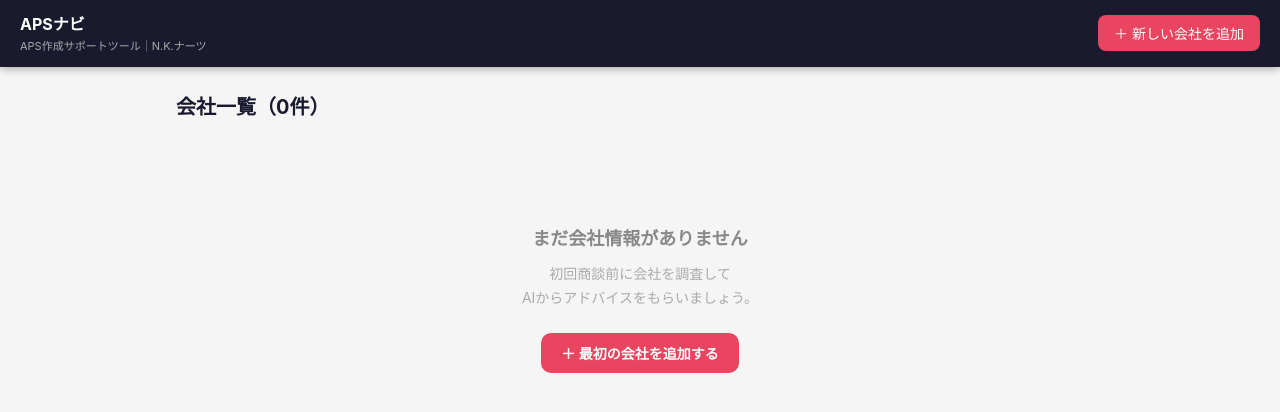
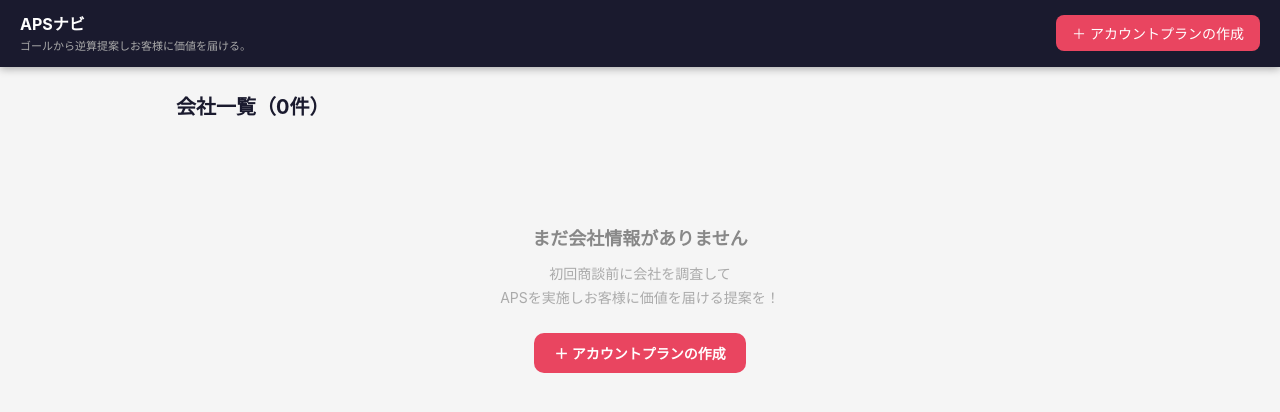
Before and after one commit to natsumi0358/aps-navi, a Python web app: template templates/index.html in a window 1280 px wide. Shown: the top 412 px of the page. Run offline with Jinja, Linux system fonts and the light colour scheme; the template is opened without the code that fills it, so the values that code supplies are empty.

Commit message:
UIテキスト修正：ヘッダーサブタイトル・空状態メッセージ・ボタン文言を変更
- base.html: サブタイトル「APS作成サポートツール｜N.K.ナーツ」→「ゴールから逆算提案しお客様に価値を届ける。」
- index.html: 空状態サブテキスト「AIからアドバイスをもらいましょう。」→「APSを実施しお客様に価値を届ける提案を！」
- index.html: 赤ボタン2箇所を「アカウントプランの作成」に統一

Co-Authored-By: Claude Sonnet 4.6 <noreply@anthropic.com>

```diff
--- a/templates/base.html
+++ b/templates/base.html
@@ -98,7 +98,7 @@
   <div class="header-left">
     <a href="/">
       <h1>APSナビ</h1>
-      <p>APS作成サポートツール｜N.K.ナーツ</p>
+      <p>ゴールから逆算提案しお客様に価値を届ける。</p>
     </a>
   </div>
   <div class="header-right">
--- a/templates/index.html
+++ b/templates/index.html
@@ -142,7 +142,7 @@
 {% endblock %}
 
 {% block header_action %}
-<a href="/company/new" class="btn btn-primary">＋ 新しい会社を追加</a>
+<a href="/company/new" class="btn btn-primary">＋ アカウントプランの作成</a>
 {% endblock %}
 
 {% block content %}
@@ -186,8 +186,8 @@
   {% else %}
   <div class="empty-state">
     <h3>まだ会社情報がありません</h3>
-    <p>初回商談前に会社を調査して<br>AIからアドバイスをもらいましょう。</p>
-    <a href="/company/new" class="add-btn">＋ 最初の会社を追加する</a>
+    <p>初回商談前に会社を調査して<br>APSを実施しお客様に価値を届ける提案を！</p>
+    <a href="/company/new" class="add-btn">＋ アカウントプランの作成</a>
   </div>
   {% endif %}
 </div>
```
